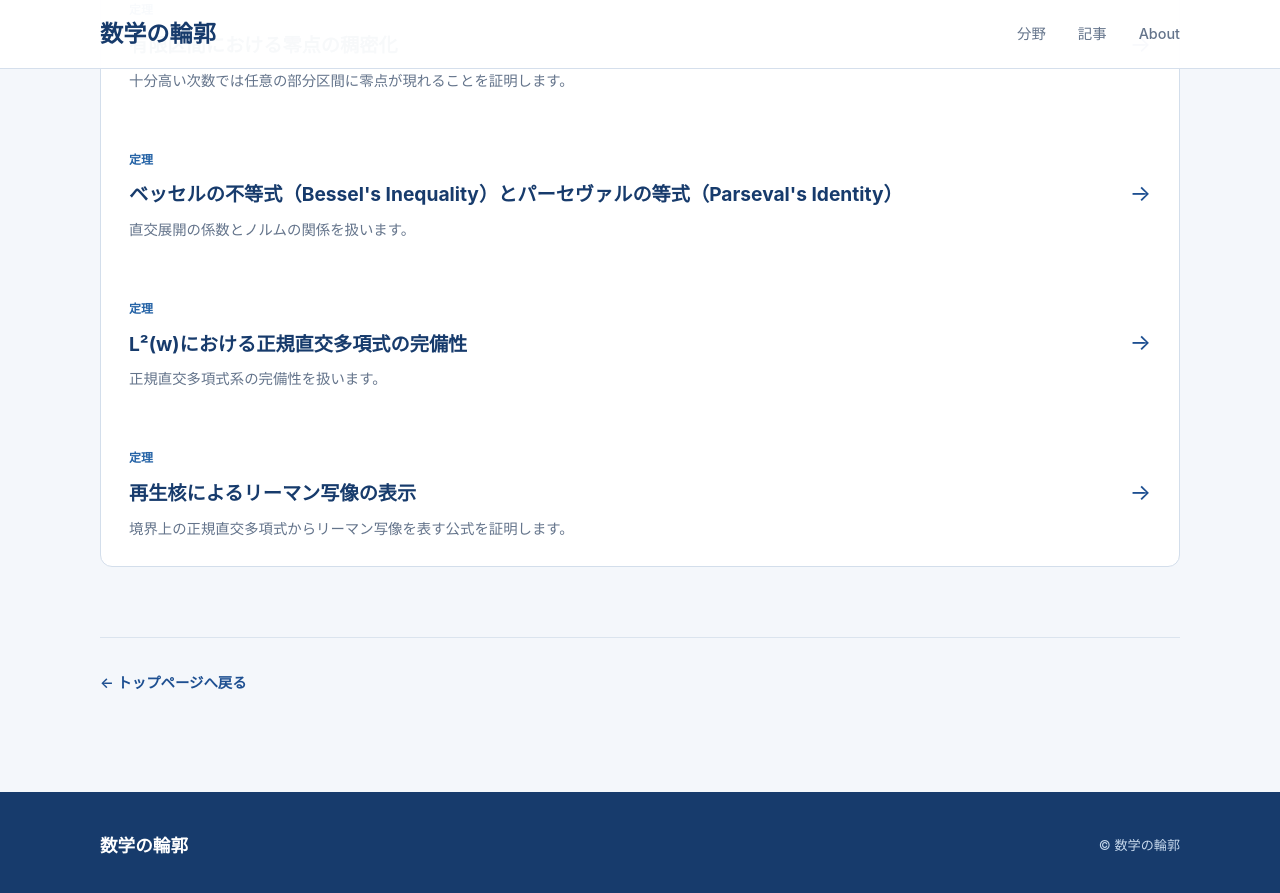
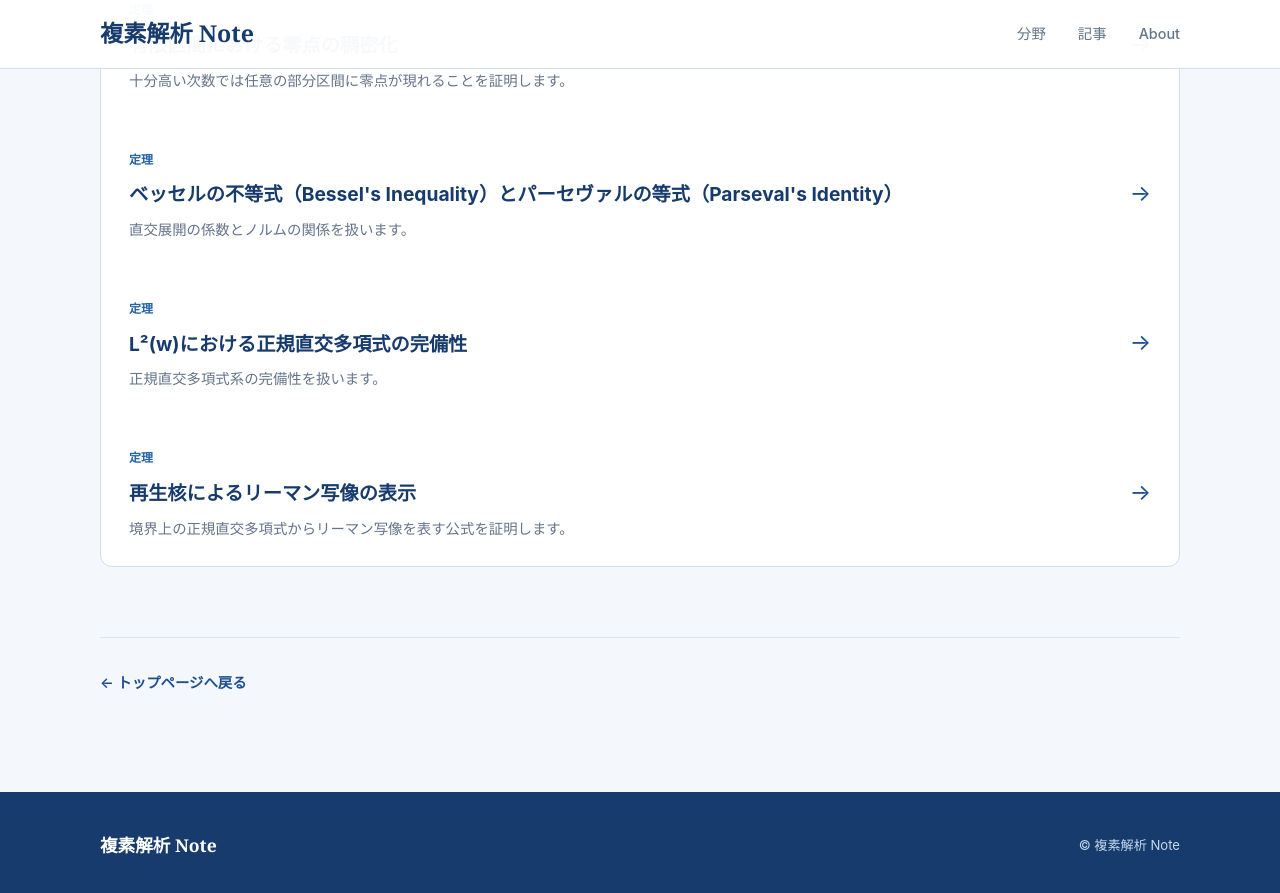
Before and after one commit to koukano/koukano.github.io, a Jekyll site: the page orthogonal-polynomials/index.html, which Jekyll copies as it is, in a window 1280 px wide and 900 px high, scrolled down 2172 px. Shown: the top 893 px of the window. Built offline with Jekyll 4.4.1, drawn with Linux system fonts in a browser that asks for light colours.

Commit message:
Rename site to 複素解析 Note

```diff
--- a/orthogonal-polynomials/index.html
+++ b/orthogonal-polynomials/index.html
@@ -7,13 +7,13 @@
   <meta name="robots" content="index, follow">
   <link rel="canonical" href="https://koukano.github.io/orthogonal-polynomials/">
 
-  <title>直交多項式 | 数学の輪郭</title>
+  <title>直交多項式 | 複素解析 Note</title>
   <link rel="stylesheet" href="/css/style.css">
 </head>
 <body>
   <header class="site-header">
     <div class="header-inner">
-      <a href="/" class="logo">数学の輪郭</a>
+      <a href="/" class="logo">複素解析 Note</a>
       <nav class="nav">
         <a href="/#topics">分野</a>
         <a href="/#articles">記事</a>
@@ -217,8 +217,8 @@
 
   <footer>
     <div class="footer-inner">
-      <p class="footer-logo">数学の輪郭</p>
-      <p class="copyright">© 数学の輪郭</p>
+      <p class="footer-logo">複素解析 Note</p>
+      <p class="copyright">© 複素解析 Note</p>
     </div>
   </footer>
 </body>
```
